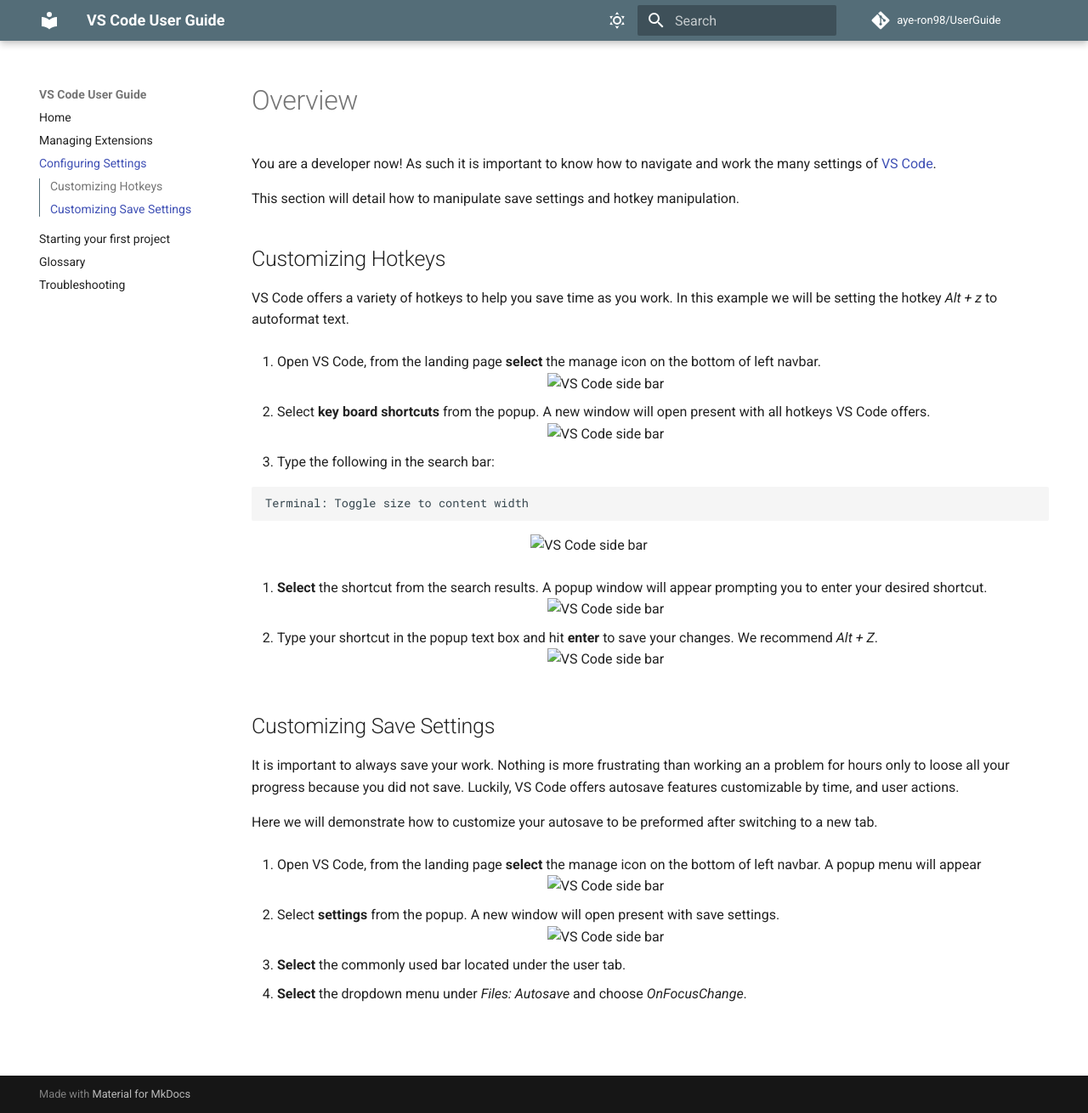
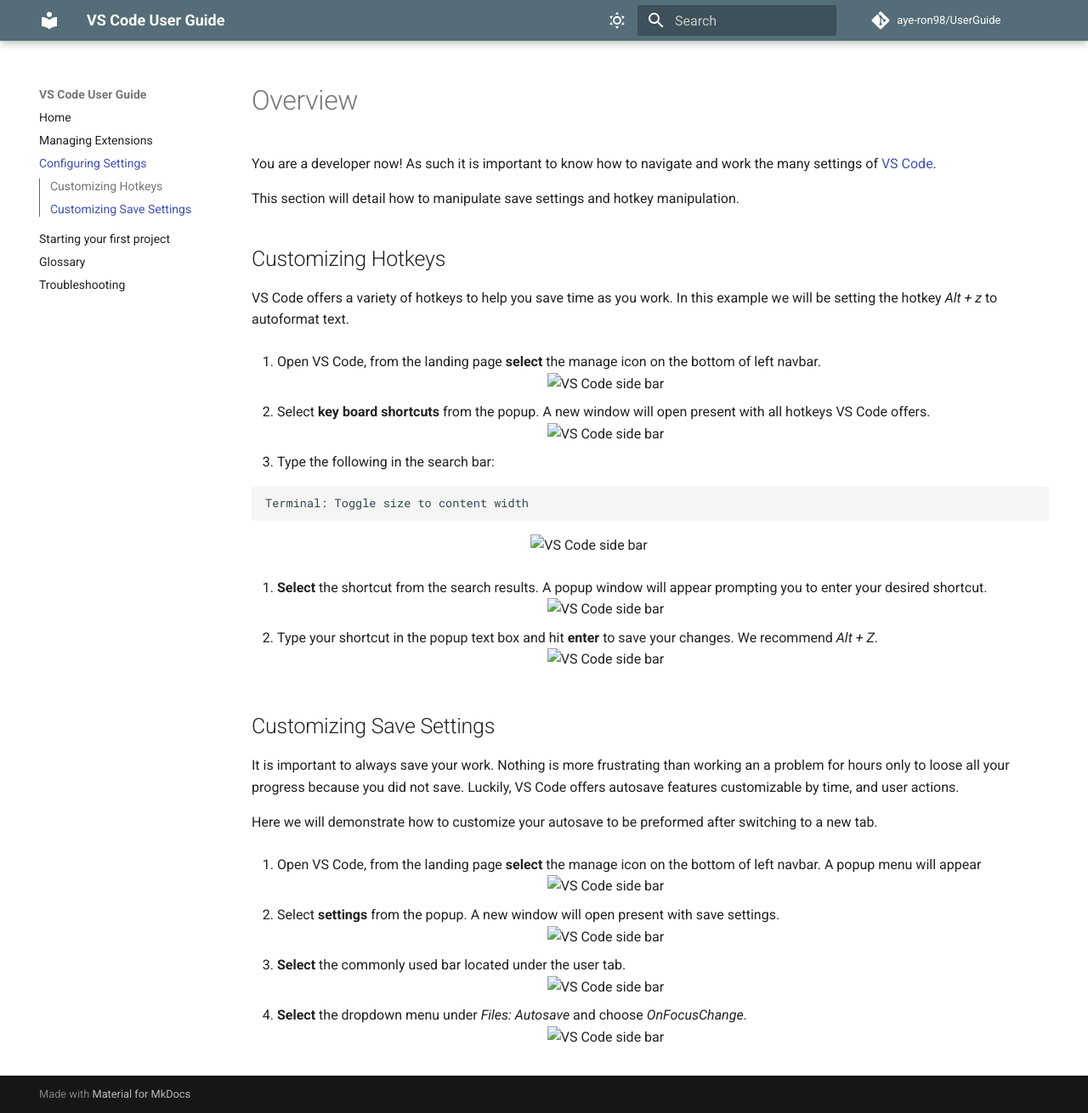
Before and after one commit to aye-ron98/UserGuide, an MkDocs documentation site: the page built from docs/pages/settings.md, in a window 1280 px wide and 1310 px high. Shown: the whole window at 85% size. Built offline with MkDocs 1.6.1 and Material for MkDocs 9.7.7, drawn with Linux system fonts in a browser that asks for light colours; comment, search, counter and statistics services are not loaded.

Commit message:
add more images

```diff
--- a/docs/pages/settings.md
+++ b/docs/pages/settings.md
@@ -39,5 +39,7 @@
 <img src="../images/setting5.jpg" alt="VS Code side bar" style="display: block;margin-left: auto;margin-right: auto;width:30%;max-width:500px">
 
 3. **Select** the commonly used bar located under the user tab.
+<img src="../images/setting6.jpg" alt="VS Code side bar" style="display: block;margin-left: auto;margin-right: auto;width:30%;max-width:500px">
 
 4. **Select** the dropdown menu under _Files: Autosave_ and choose _OnFocusChange_.
+<img src="../images/setting7.jpg" alt="VS Code side bar" style="display: block;margin-left: auto;margin-right: auto;width:30%;max-width:500px">
```
